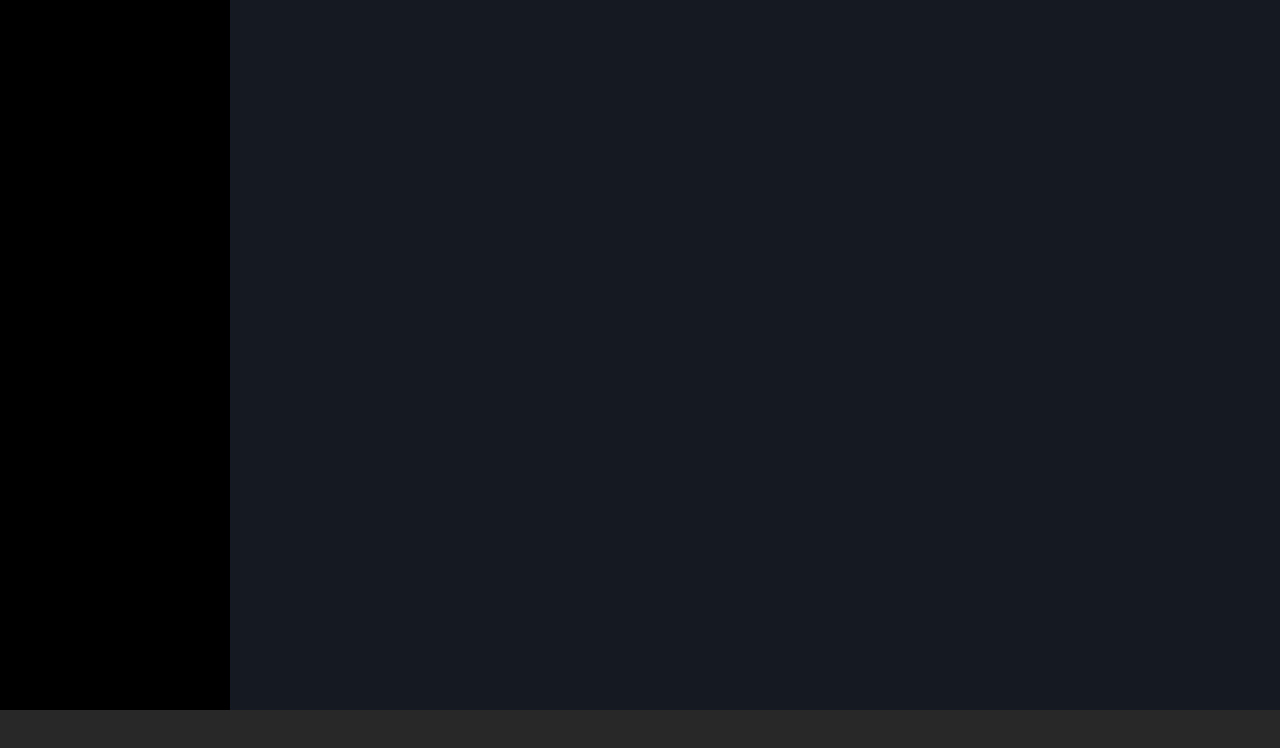
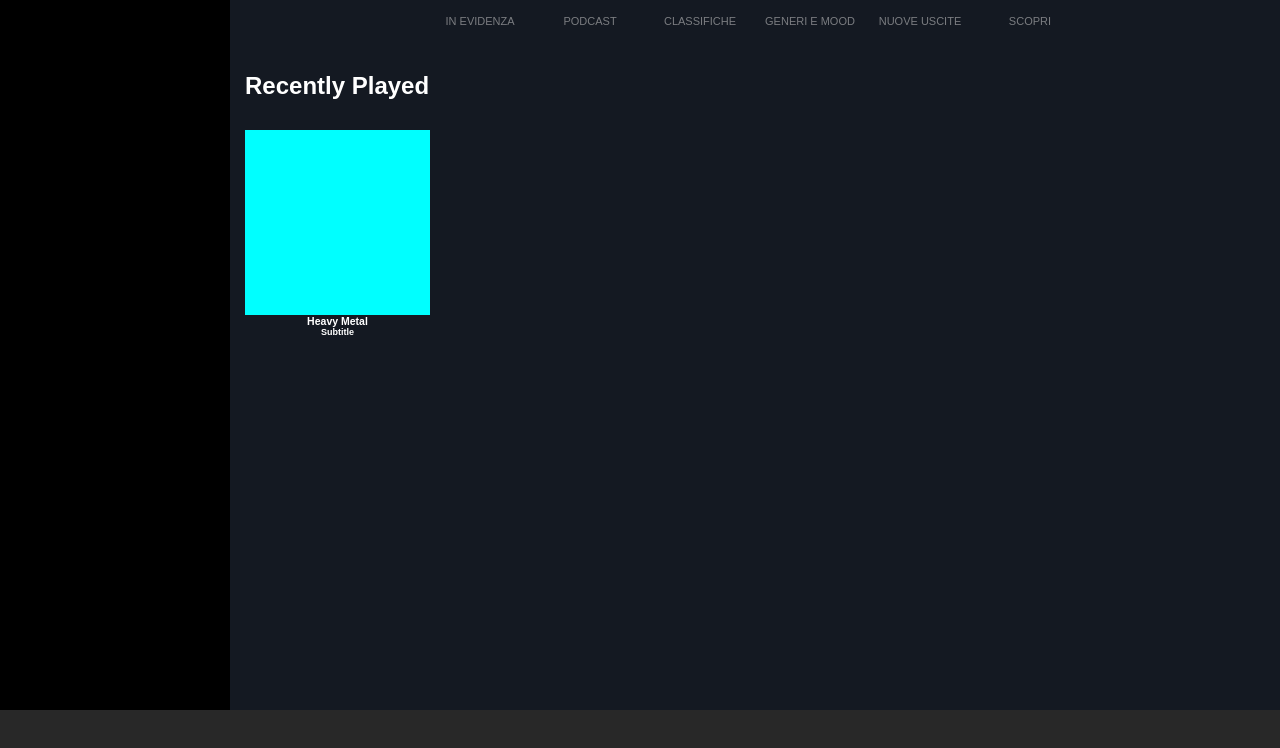
Before and after one commit to lucafagiolini/html-css-spotifyweb, a plain HTML site: page index.html in a window 1280 px wide. Drawn offline with Linux system fonts and the light colour scheme.

Commit message:
first-container main

```diff
--- a/css/style.css
+++ b/css/style.css
@@ -14,7 +14,7 @@ body {
     height: 100vh;
     width: 100vw;
 
-
+    font-family: sans-serif;
 }
 
 /* main */
@@ -22,6 +22,56 @@ main {
     height: calc(100vh - 90px);
     width: 100vw;
     background-color: #141922;
+    color: white;
+    font-weight: 300;
+
+    padding: 0px 15px 0px 15px;
+}
+
+main ul {
+    width: 100%;
+    display: flex;
+    justify-content: center;
+    align-items: center;
+    flex-wrap: wrap;
+    gap: 15px;
+    padding-top: 15px;
+    padding-bottom: 15px;
+
+}
+
+li {
+    width: calc(100%/6 - 15px * 5);
+    min-width: fit-content;
+
+    text-align: center;
+    color: #7b7d81;
+    list-style: none;
+    text-transform: uppercase;
+    font-size: 11px;
+}
+
+.container {
+    padding: 30px 0px 30px 0px;
+}
+
+.box-row {
+    padding-top: 30px;
+}
+
+.box {
+    font-weight: 400;
+    font-size: xx-small;
+    text-align: center;
+
+    width: fit-content;
+}
+
+.box div {
+    width: 185px;
+    height: 185px;
+
+    background-color: aqua;
 }
 
 /* end main */
--- a/index.html
+++ b/index.html
@@ -10,7 +10,25 @@
 
 <body>
     <main>
-
+        <ul id="index">
+            <li>in evidenza</li>
+            <li>podcast</li>
+            <li>classifiche</li>
+            <li>generi e mood</li>
+            <li>nuove uscite</li>
+            <li>scopri</li>
+        </ul>
+        <div class="container">
+            <h2>Recently Played</h2>
+            <div class="box-row">
+                <div class="box">
+                    <div>
+                    </div>
+                    <h3>Heavy Metal</h3>
+                    <h4>Subtitle</h4>
+                </div>
+            </div>
+        </div>
 
 
     </main>
```
